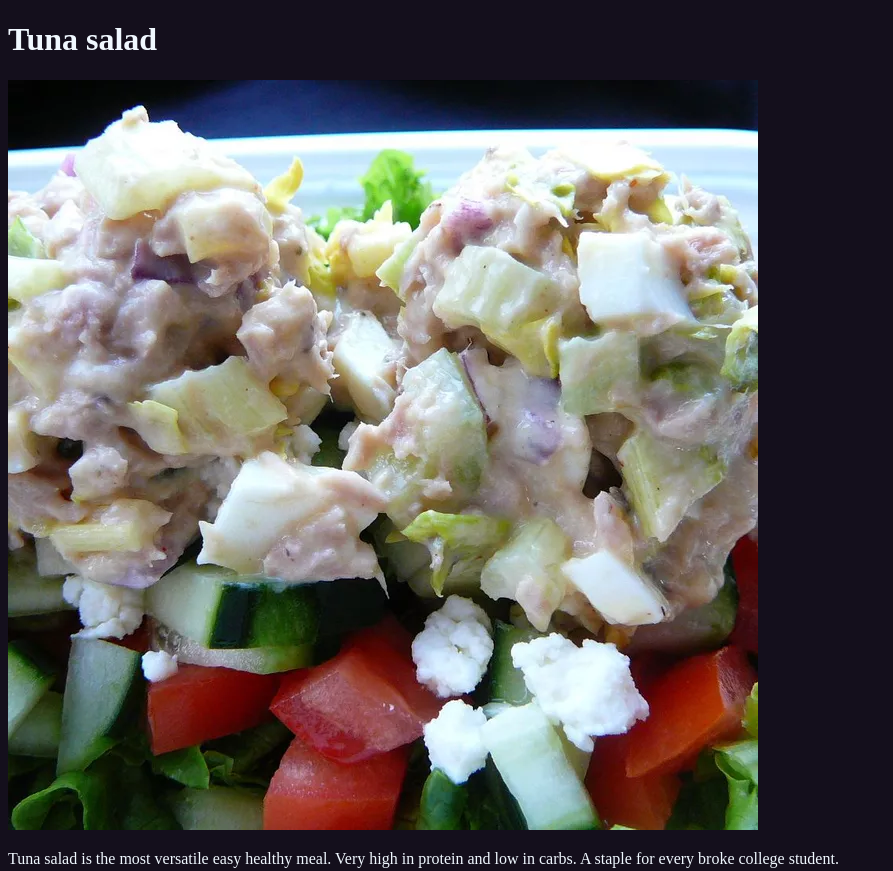
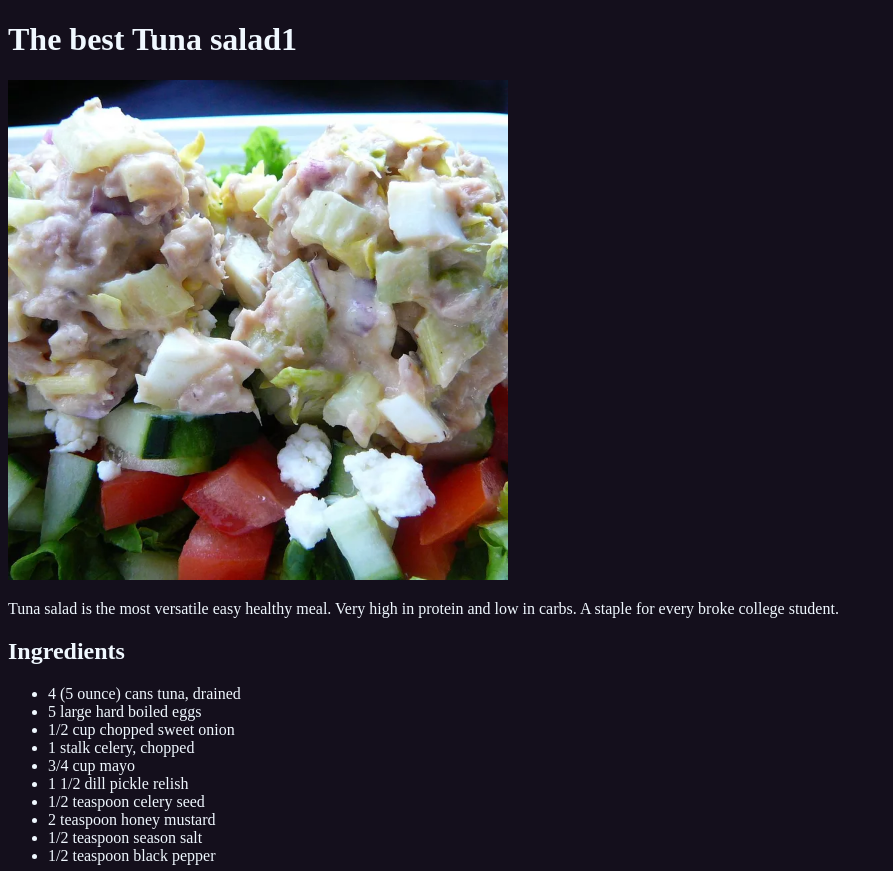
Before and after one commit to SirWaseem/odin-recipes, a plain HTML site: page recipes/tunasalad.html in a window 1280 px wide. Shown: the top 871 px of the page, without its empty margins (0-893 px from the left). Drawn offline with Linux system fonts and the light colour scheme.

Commit message:
Adjusted img height on all pages for consistancy 500px height for all pages. tunasalad page is more descriptive.

```diff
--- a/recipes/tunasalad.html
+++ b/recipes/tunasalad.html
@@ -7,7 +7,7 @@
     <link rel="stylesheet" href="../styles.css">
 </head>
 <body>
-    <h1>Tuna salad</h1>
+    <h1>The best Tuna salad1</h1>
     <img src="../img/tunasalad.jpg">
     <p>Tuna salad is the most versatile easy healthy meal. Very high in protein and low in carbs. A staple for every broke college student.</p>
     <h2>Ingredients</h2>
--- a/styles.css
+++ b/styles.css
@@ -3,3 +3,7 @@ body {
     font-family: 'Times New Roman', Times, serif;
     color: aliceblue;
 }
+img {
+    height: 500px;
+    width: auto;
+}
```
